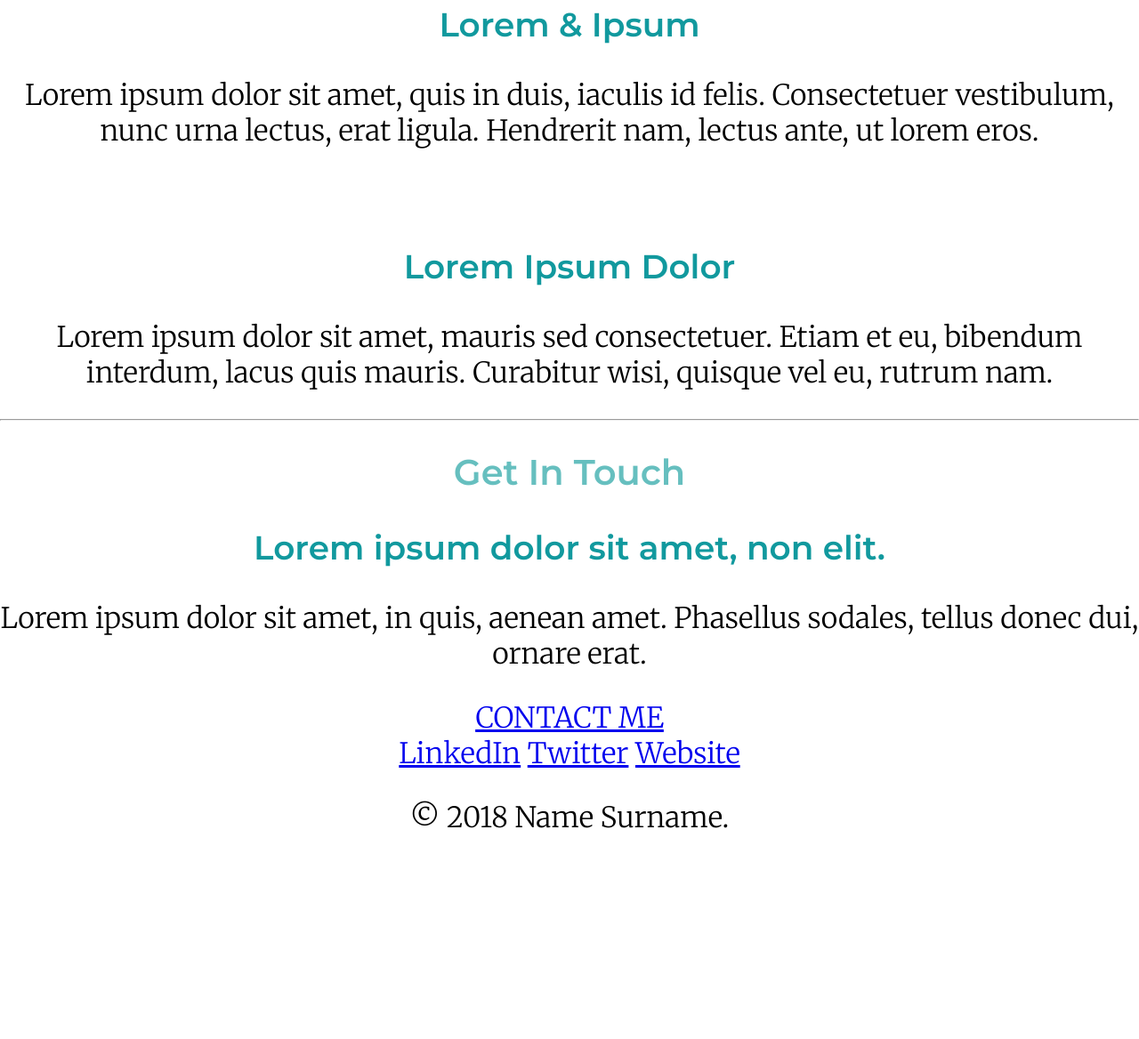
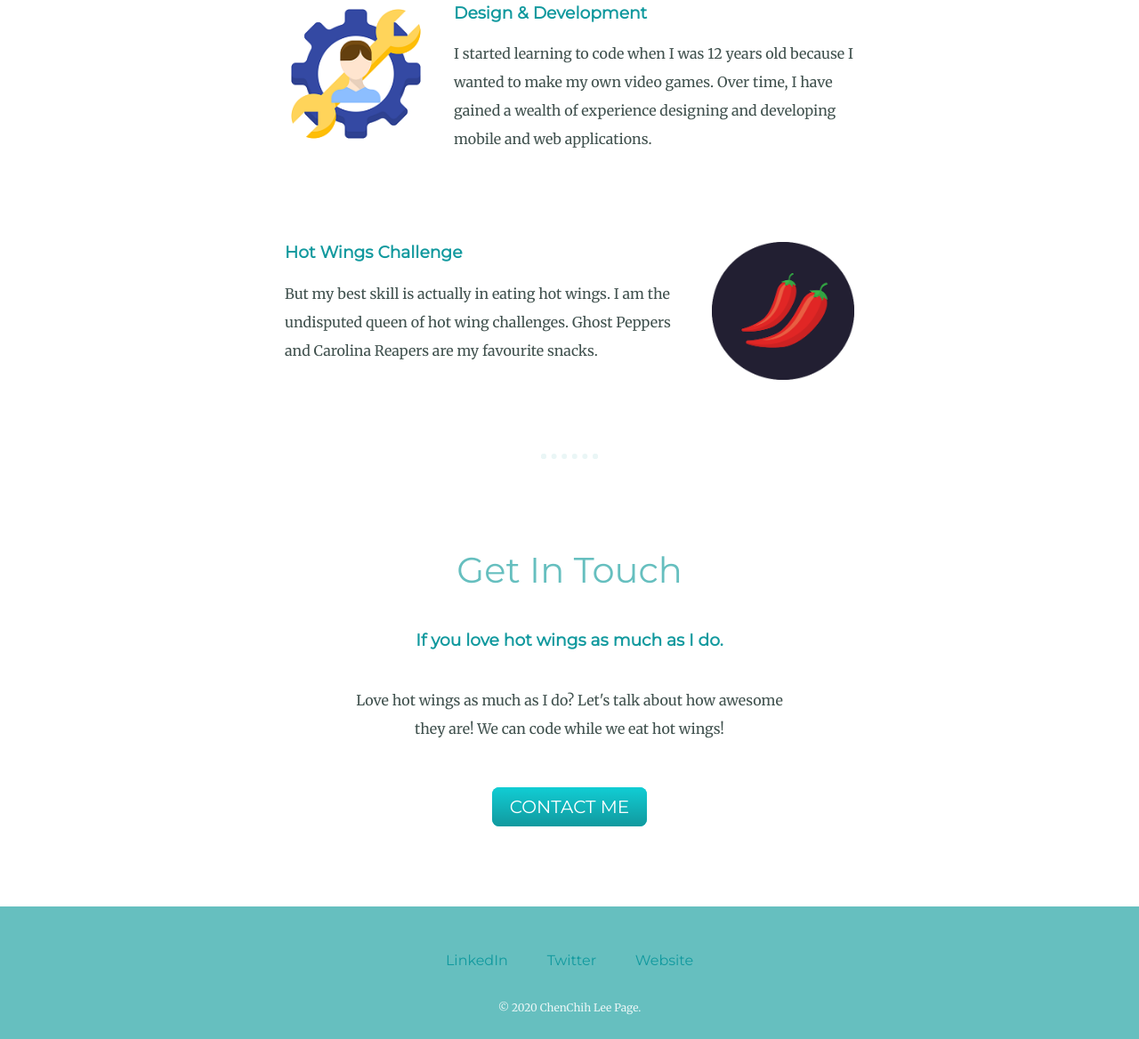
Before and after one commit to chenchih/CV, a plain HTML site: page CSS-mysite/index.html in a window 1280 px wide. Shown: the part 1604-2772 px from the top of the page at 89% size. Before the commit the page ends 2575 px from the top, so only its background shows below. Drawn offline with Linux system fonts and the light colour scheme.

Commit message:
add complete website project

```diff
--- a/CSS-mysite/CSS/styles.css
+++ b/CSS-mysite/CSS/styles.css
@@ -1,47 +1,67 @@
 
 body{
+color: #40514E;
 margin: 0;
 text-align: center;
 font-family: 'Merriweather', serif;
-font-size:200%;
+
 }
-
 
 h1{
   color: #66BFBF;
   font-size: 5.6245rem;
-line-height: 2;
-margin-top: 50px auto 0 auto;
+  margin: 50px auto 0 auto;
   font-family: 'Sacramento', cursive;
-
-
 }
 h2{
   color:#66BFBF;
-
   font-family: 'Montserrat', sans-serif;
   font-size: 2.5rem;
   font-weight: normal;
-
+  padding-bottom: 10px;
 }
 h3{
   color:#11999E;
   font-family: 'Montserrat', sans-serif;
+}
+p{
+line-height:2;
+}
 
+hr{
+  border: dotted #EAF6F6 6px ;
+  border-bottom: none;
+  width: 4%;
+  margin: 100px auto;
+}
+
+a{
+  color: #11999E;
+  font-family: 'Montserrat', sans-serif;
+  margin: 10px 20px;
+  text-decoration: none;
+}
+a:hover{
+  color: #EAF6F6;
 }
 
 .top-container{
   background-color: #E4F9F5;
   position: relative;
   padding-top:100px ;
-
 }
 
-.middle-container{
-
+.middle-container {
+  margin:100px 0;
 }
 .bottom-container{
-
+  padding: 50px 0 20px;
+  background-color:#66BFBF;
+ }
+ .skill-row{
+   width:50%;
+   margin: 100px auto 100px auto;
+   text-align: left;
 
  }
 
@@ -49,13 +69,80 @@ h3{
 text-decoration: underline;
  }
 
-.bottom-cloud{
-position: absolute;
-right: 300px;
-top: 50px;
+ .intro{
+   width: 30%;
+   margin: auto;
  }
+ .contact-message{
+width: 40%;
+margin: 40px auto 60px;
+ }
+
+ .copyright{
+  color: #EAF6F6;
+  font-size: 0.75rem;
+  padding: 20px 0;
+}
+
 .top-cloud{
   position: absolute;
   left: 300px;
-bottom:300px;
+  bottom:40px;
     }
+
+.bottom-cloud{
+position: absolute;
+right: 250px;
+bottom: 300px;
+}
+
+.code-img{
+width:25%;
+float: left;
+margin-right: 30px;
+}
+
+.chill-img{
+width:25%;
+float: right;
+margin-left: 30px;
+}
+
+.BUTTON_IUJ {
+  background: #11CDD4;
+  background-image: -webkit-linear-gradient(top, #11CDD4, #11999E);
+  background-image: -moz-linear-gradient(top, #11CDD4, #11999E);
+  background-image: -ms-linear-gradient(top, #11CDD4, #11999E);
+  background-image: -o-linear-gradient(top, #11CDD4, #11999E);
+  background-image: -webkit-gradient(to bottom, #11CDD4, #11999E);
+  -webkit-border-radius: 8px;
+  -moz-border-radius: 8px;
+  border-radius: 8px;
+  color: #FFFFFF;
+  font-family: 'Montserrat', sans-serif;
+  font-size: 20px;
+  /*font-weight: 100;*/
+  padding: 10px 20px 10px 20px;
+ /* -webkit-box-shadow: 1px 1px 20px 0 #000000;
+  -moz-box-shadow: 1px 1px 20px 0 #000000;
+  box-shadow: 1px 1px 20px 0 #000000;
+  text-shadow: -3px 1px 20px #000000;*/
+  text-decoration: none;
+/*  display: inline-block;
+  cursor: pointer;
+  text-align: center;*/
+}
+
+.BUTTON_IUJ:hover {
+  border: solid #337FED 1px;
+  background: #30E3CB;
+  background-image: -webkit-linear-gradient(top, #30E3CB, #2BC4AD);
+  background-image: -moz-linear-gradient(top, #30E3CB, #2BC4AD);
+  background-image: -ms-linear-gradient(top, #30E3CB, #2BC4AD);
+  background-image: -o-linear-gradient(top, #30E3CB, #2BC4AD);
+  background-image: -webkit-gradient(to bottom, #30E3CB, #2BC4AD);
+  -webkit-border-radius: 20px;
+  -moz-border-radius: 20px;
+  border-radius: 20px;
+  text-decoration: none;
+}
--- a/CSS-mysite/index.html
+++ b/CSS-mysite/index.html
@@ -6,7 +6,8 @@
   <title>ChenChih Test WebSite</title>
   <link rel="stylesheet" href="css/styles.css">
   <link rel="icon" href="favicon.ico">
-  <link href="https://fonts.googleapis.com/css2?family=Merriweather:wght@300&family=Montserrat:wght@600&family=Sacramento&display=swap" rel="stylesheet">
+
+  <link href="https://fonts.googleapis.com/css?family=Merriweather|Montserrat|Sacramento" rel="stylesheet">
 </head>
 <body>
   <div class="top-container">
@@ -21,28 +22,28 @@
     <div class="profile">
       <img src="images/circle-cropped.png" alt="profile picture">
       <h2>Hello.</h2>
-      <p>Lorem ipsum dolor sit amet, vitae volutpat, dui conubia, dolor urna. Non auctor, montes nulla distinctio.</p>
+      <p class="intro">I am an SQA And Wen Developer. I work at Hitron Tech and ,any OEM ODM Compnay before. .</p>
     </div>
     <hr>
     <div class="skills">
       <h2>My Skills.</h2>
       <div class="skill-row">
-        <img class="" src="images/key-skills.png" alt="skill image">
-        <h3>Lorem & Ipsum</h3>
-        <p>Lorem ipsum dolor sit amet, quis in duis, iaculis id felis. Consectetuer vestibulum, nunc urna lectus, erat ligula. Hendrerit nam, lectus ante, ut lorem eros.</p>
+        <img class="code-img" src="images/key-skills.png" alt="skill image">
+        <h3>Design & Development</h3>
+        <p >I started learning to code when I was 12 years old because I wanted to make my own video games. Over time, I have gained a wealth of experience designing and developing mobile and web applications.</p>
       </div>
       <div class="skill-row">
-        <img class="" src="" alt="">
-        <h3>Lorem Ipsum Dolor</h3>
-        <p>Lorem ipsum dolor sit amet, mauris sed consectetuer. Etiam et eu, bibendum interdum, lacus quis mauris. Curabitur wisi, quisque vel eu, rutrum nam.</p>
+        <img class="chill-img" src="images/chillies.png" alt="chill image">
+        <h3>Hot Wings Challenge</h3>
+        <p >But my best skill is actually in eating hot wings. I am the undisputed queen of hot wing challenges. Ghost Peppers and Carolina Reapers are my favourite snacks.</p>
       </div>
     </div>
     <hr>
     <div class="contact-me">
       <h2>Get In Touch</h2>
-      <h3>Lorem ipsum dolor sit amet, non elit.</h3>
-      <p>Lorem ipsum dolor sit amet, in quis, aenean amet. Phasellus sodales, tellus donec dui, ornare erat.</p>
-      <a class="btn" href="mailto:name@email.com">CONTACT ME</a>
+      <h3>If you love hot wings as much as I do.</h3>
+      <p class="contact-message">Love hot wings as much as I do? Let's talk about how awesome they are! We can code while we eat hot wings!</p>
+      <a class="BUTTON_IUJ" href="mailto:name@email.com">CONTACT ME</a>
     </div>
   </div>
 
@@ -50,7 +51,7 @@
     <a class="footer-link" href="https://www.linkedin.com/">LinkedIn</a>
     <a class="footer-link" href="https://twitter.com/">Twitter</a>
     <a class="footer-link" href="https://www.appbrewery.co/">Website</a>
-    <p>© 2018 Name Surname.</p>
+    <p class="copyright">© 2020 ChenChih Lee Page.</p>
   </div>
 
 
```
Also changed, not shown: CSS-mysite/index_backup.html (deleted, +0 -29 lines). Lines whose indentation alone changed are shown as unchanged.
